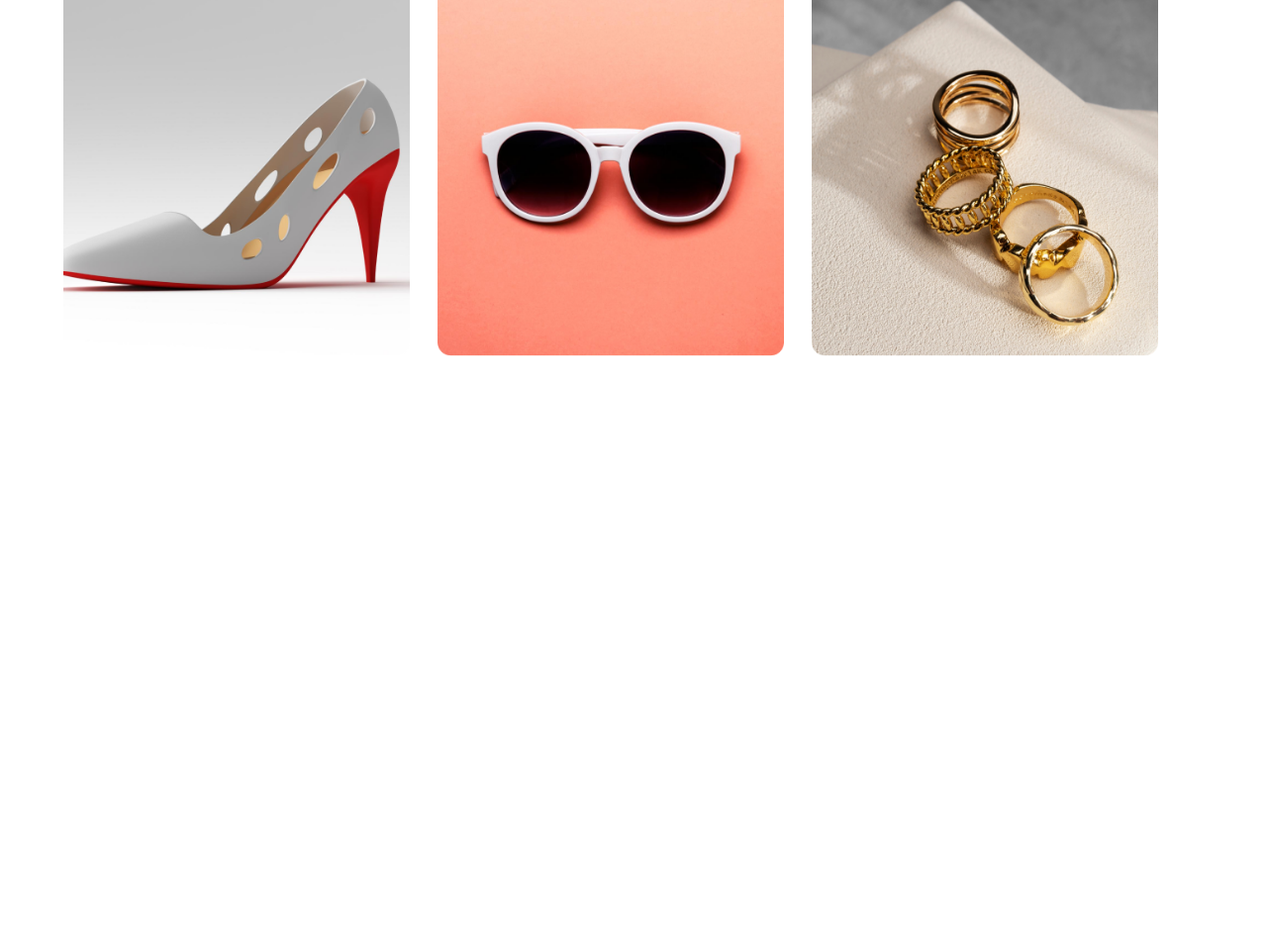
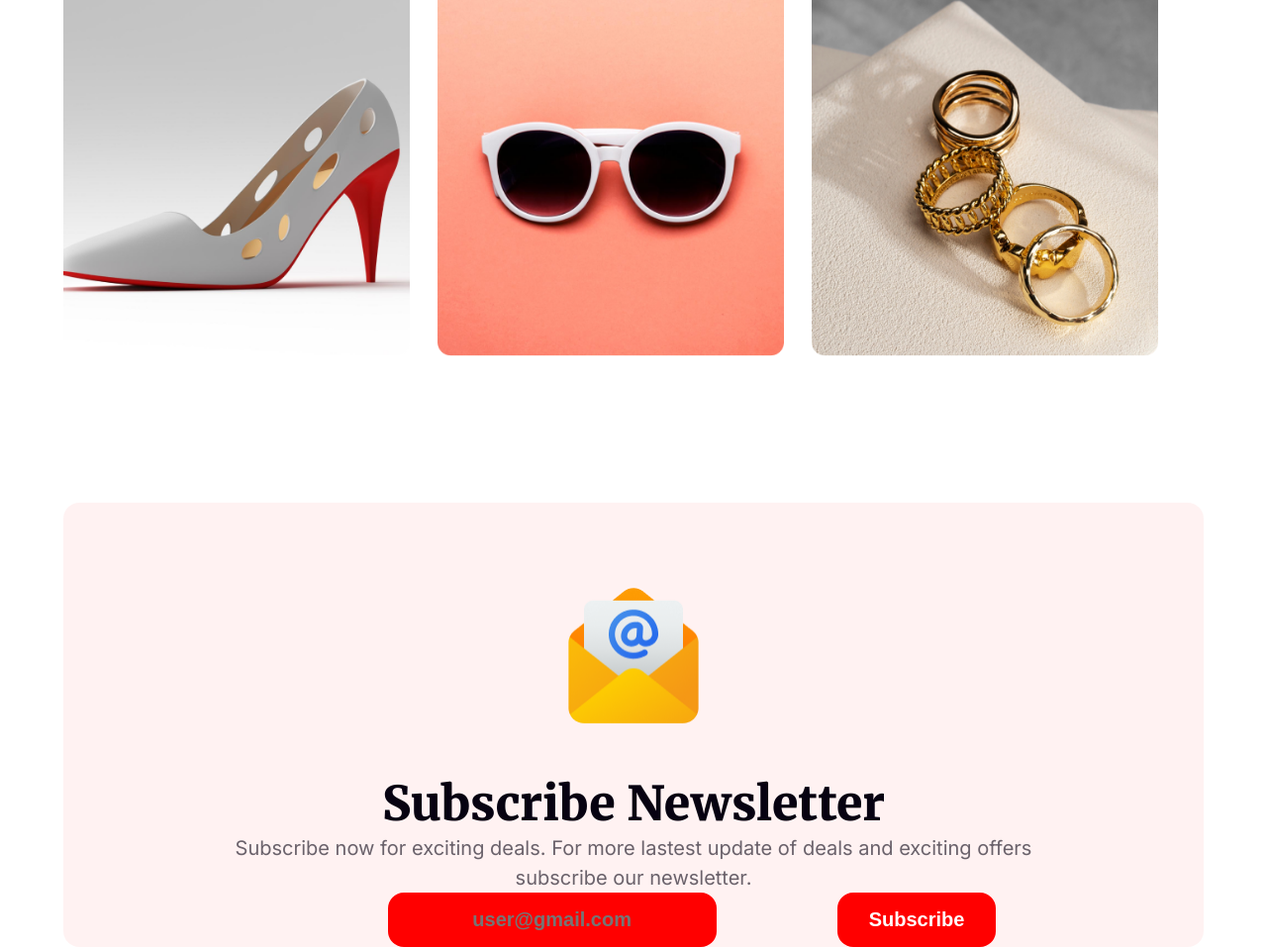
Before and after one commit to md-kamrul/new_year_landing_page, a plain HTML site: page index.html in a window 1280 px wide. Shown: the part 5147-6104 px from the top of the page at 99% size. Before the commit the page ends 5655 px from the top, so only its background shows below. Drawn offline with Linux system fonts and the light colour scheme.

Commit message:
newsletter section running

```diff
--- a/index.html
+++ b/index.html
@@ -146,6 +146,21 @@
                 <img src="./images/Rectangle 8.png" alt="product">
             </div>
         </section>
+
+        <!-- newsletter section -->
+        <section class="newletter">
+            <img src="./logos/Group 61.png" alt="newsletter icon">
+            <h2 class="primary_font">
+                Subscribe Newsletter
+            </h2>
+            <p class="secondary_font">
+                Subscribe now for exciting deals. For more lastest update of deals and exciting offers subscribe our newsletter.
+            </p>
+            <div class="subscribe_input">
+                <input type="email" name="" id="" placeholder="user@gmail.com">
+                <input type="submit" value="Subscribe">
+            </div>
+        </section>
     </main>
 </body>
 
--- a/style.css
+++ b/style.css
@@ -352,6 +352,39 @@ input:hover {
     padding-bottom: 24px;
 }
 
-.portfolio .portfolio_img img:nth-child(3), .portfolio .portfolio_img img:last-child {
+.portfolio .portfolio_img img:nth-child(3),
+.portfolio .portfolio_img img:last-child {
     padding-right: 0px;
 }
+
+/* newsletter section styles */
+.newletter {
+    width: 90%;
+    height: auto;
+    margin: 0px auto;
+    border-radius: 16px;
+    background-color: #ff00000d;
+    text-align: center;
+}
+
+.newletter img {
+    width: 150px;
+    height: 150px;
+    padding-top: 80px;
+}
+
+.newletter h2 {
+    color: #070211;
+    font-size: 48px;
+    font-weight: 900;
+    padding-top: 40px;
+}
+
+.newletter p {
+    width: 890px;
+    margin: 0px auto;
+    color: rgba(7, 2, 17, 0.60);
+    font-size: 20px;
+    font-weight: 400;
+    line-height: 30px;
+}
```
